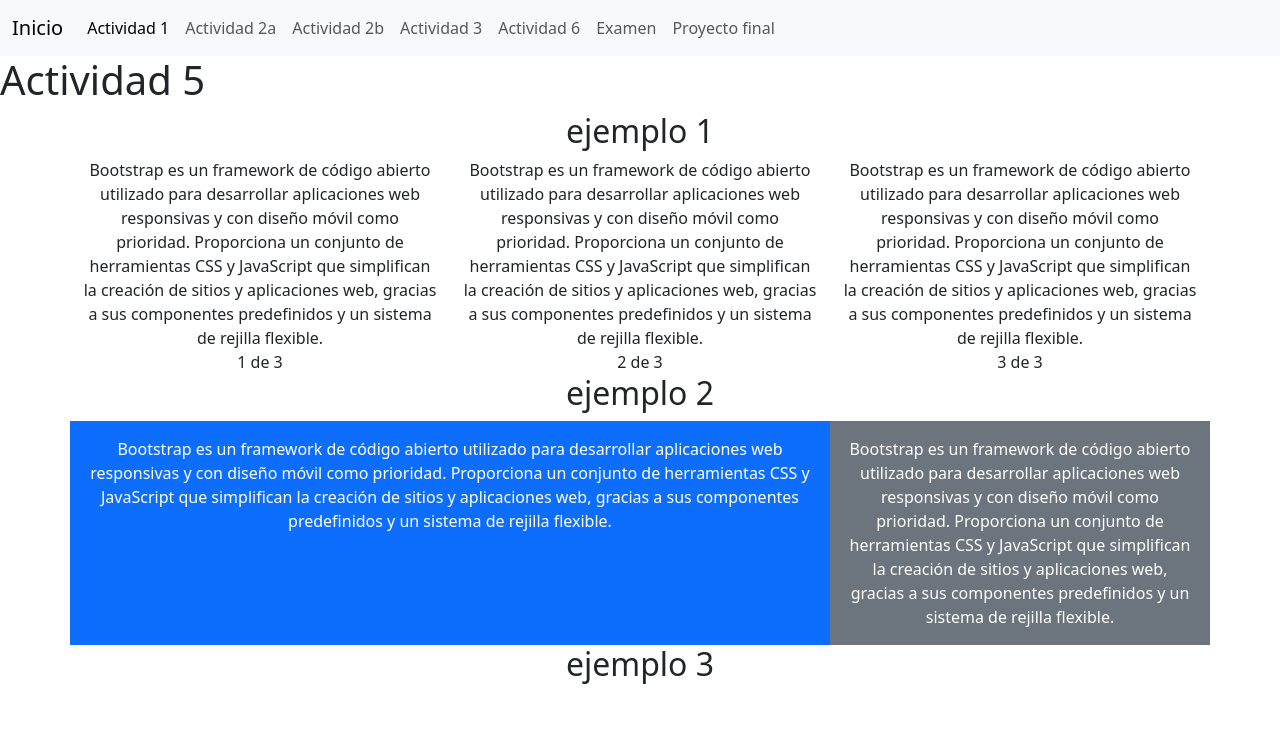
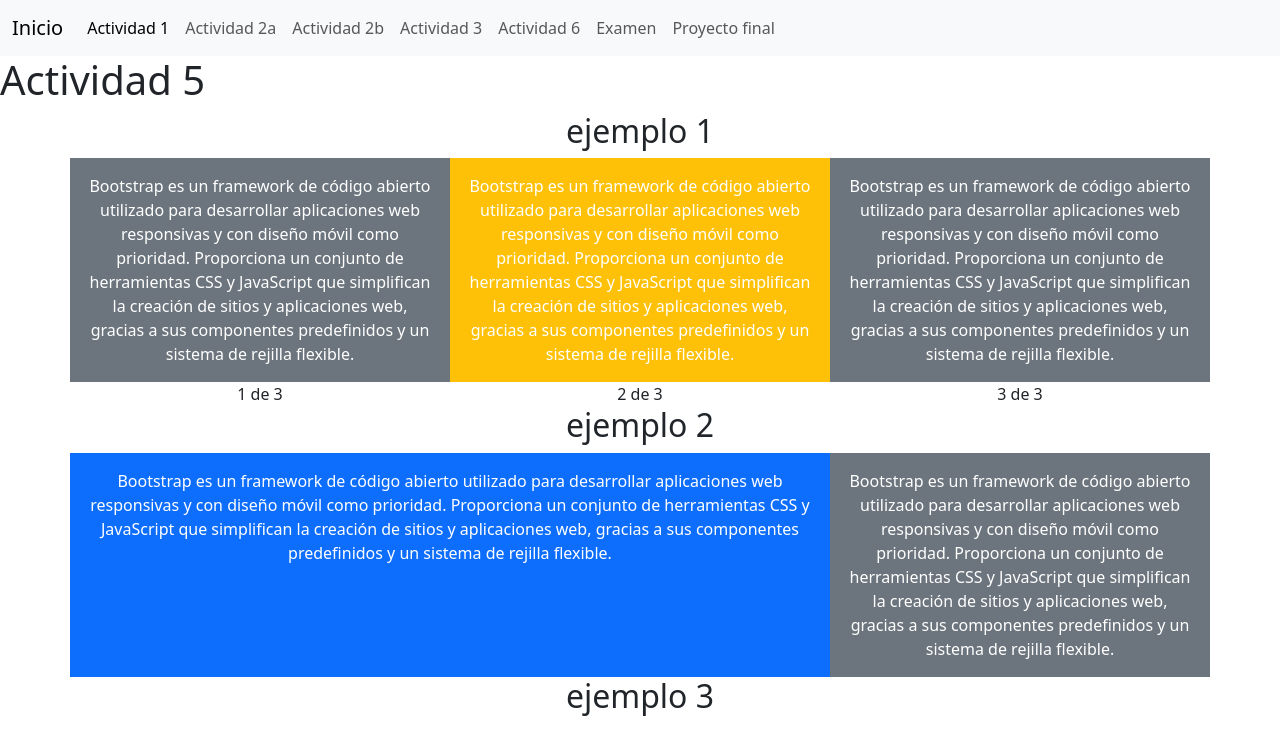
Before and after one commit to AndreCruz09/actividad5, a plain HTML site: page index.html in a window 1280 px wide. Shown: the top 736 px of the page. Drawn offline with nearby package versions, Linux system fonts and the light colour scheme.

Commit message:
Update index.html

```diff
--- a/index.html
+++ b/index.html
@@ -49,9 +49,9 @@ crossorigin="anonymous">
         <div class="container text-center">
             <h2>ejemplo 1</h2>
     <div class="row">
-    <div class="col">Bootstrap es un framework de código abierto utilizado para desarrollar aplicaciones web responsivas y con diseño móvil como prioridad. Proporciona un conjunto de herramientas CSS y JavaScript que simplifican la creación de sitios y aplicaciones web, gracias a sus componentes predefinidos y un sistema de rejilla flexible.</div>
-    <div class="col">Bootstrap es un framework de código abierto utilizado para desarrollar aplicaciones web responsivas y con diseño móvil como prioridad. Proporciona un conjunto de herramientas CSS y JavaScript que simplifican la creación de sitios y aplicaciones web, gracias a sus componentes predefinidos y un sistema de rejilla flexible.</div>
-    <div class="col">Bootstrap es un framework de código abierto utilizado para desarrollar aplicaciones web responsivas y con diseño móvil como prioridad. Proporciona un conjunto de herramientas CSS y JavaScript que simplifican la creación de sitios y aplicaciones web, gracias a sus componentes predefinidos y un sistema de rejilla flexible.</div>
+    <div class="col bg-secondary text-white p-3">Bootstrap es un framework de código abierto utilizado para desarrollar aplicaciones web responsivas y con diseño móvil como prioridad. Proporciona un conjunto de herramientas CSS y JavaScript que simplifican la creación de sitios y aplicaciones web, gracias a sus componentes predefinidos y un sistema de rejilla flexible.</div>
+    <div class="col bg-warning text-white p-3">Bootstrap es un framework de código abierto utilizado para desarrollar aplicaciones web responsivas y con diseño móvil como prioridad. Proporciona un conjunto de herramientas CSS y JavaScript que simplifican la creación de sitios y aplicaciones web, gracias a sus componentes predefinidos y un sistema de rejilla flexible.</div>
+    <div class="col bg-secondary text-white p-3">Bootstrap es un framework de código abierto utilizado para desarrollar aplicaciones web responsivas y con diseño móvil como prioridad. Proporciona un conjunto de herramientas CSS y JavaScript que simplifican la creación de sitios y aplicaciones web, gracias a sus componentes predefinidos y un sistema de rejilla flexible.</div>
     </div>
     <div class="row">
     <div class="container">
```
